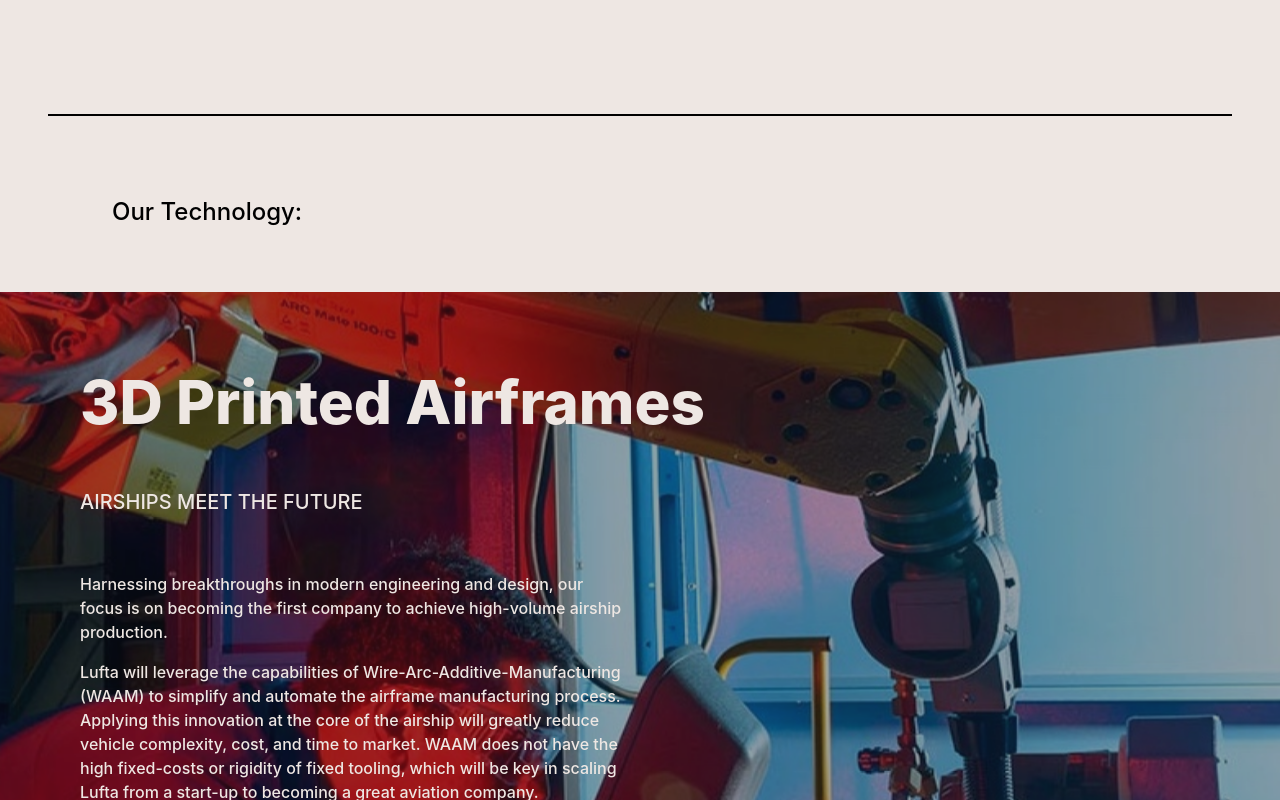
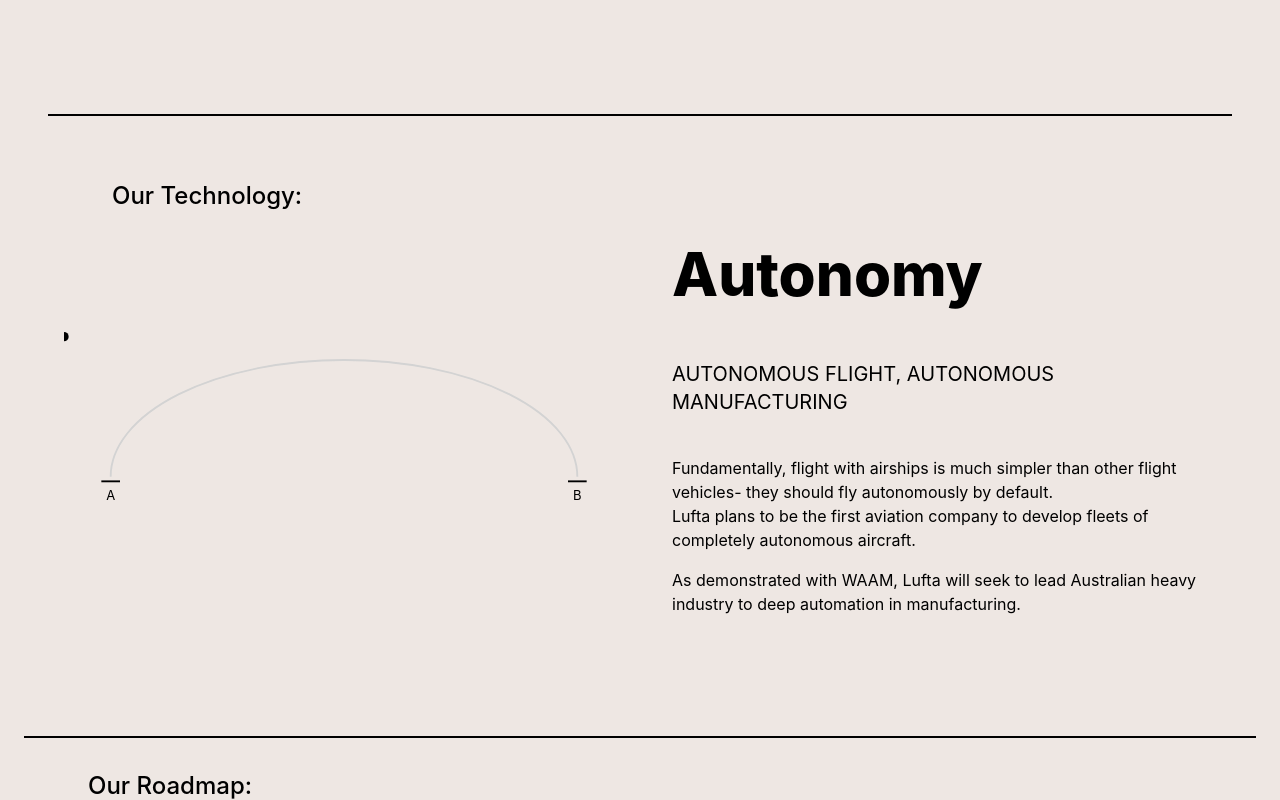
Before and after one commit to smolgrrr/Lufta, a React (Create React App) app: page / in a window 1280 px wide. Shown: the part 1500-2300 px from the top of the page. Built offline with nearby package versions, Linux system fonts and the light colour scheme.

Commit message:
smol changes

```diff
--- a/src/App.tsx
+++ b/src/App.tsx
@@ -26,7 +26,6 @@
             <>
               <HeroBanner />
               <Mission />
-              <BodyPrinting />
               <Autonomy />
               <RoadMap />
               <Founder />
--- a/src/Body/Autonomy.tsx
+++ b/src/Body/Autonomy.tsx
@@ -3,7 +3,12 @@
 
 const Autonomy: React.FC = () => {
     return (
-        <div className="z-2 p-4 sm:p-8 lg:p-16">
+        <div className="z-2 px-4 sm:px-8 lg:px-16 pb-4 sm:pb-8 lg:pb-16">
+                <div className='pl-3 sm:pl-6 lg:pl-12 pb-4 text-left'>
+                    <span id="our-technology" className='font-medium text-xl sm:text-2xl'>
+                        Our Technology:
+                    </span>
+            </div>
             <div className="grid grid-cols-1 sm:grid-cols-2 gap-4 sm:gap-8">
                 <DotAnimation />
                 <div className="text-left">
--- a/src/Body/Founder.tsx
+++ b/src/Body/Founder.tsx
@@ -46,15 +46,6 @@
                     </ul>
                     <img className="w-72 rounded-md m-auto" src="/william.png" />
                 </div>
-                <p className="text-lg font-bold sm:text-xl mb-6 pb-2 lg:pb-4">VARINDER SINGH</p>
-                <div className="flex flex-col lg:flex-row text-sm">
-                <img className="w-72 rounded-md m-auto" src="/varinder.jpeg" />
-                    <ul className='list-disc list-inside lg:pr-12 pb-4'>
-                        <li className='pb-1'>Bachelor of Technology, Kurukshetra University</li>
-                        <li className='pb-1'>Post Graduate Diploma Computer Science, Indira Gandhi National Open University</li>
-                        <li className='pb-1'>Full Stack Developer</li>
-                    </ul>
-                </div>
             </div>
         </div>
     );
--- a/src/Body/Mission.tsx
+++ b/src/Body/Mission.tsx
@@ -38,13 +38,6 @@
 
             {/* Technology */}
             <div className="w-full h-0.5 bg-black my-4"></div>
-            <div className="pt-8 sm:pt-12 lg:pt-16">
-                <div className='pl-4 sm:pl-8 lg:pl-16 pb-4'>
-                    <span id="our-technology" className='font-medium text-xl sm:text-2xl'>
-                        Our Technology:
-                    </span>
-                </div>
-            </div>
         </div>
     );
 };
--- a/src/Header/HeroBanner.tsx
+++ b/src/Header/HeroBanner.tsx
@@ -9,8 +9,8 @@
   const isMobile = window.innerWidth <= 640;
   const videoStyle = isMobile
     ? (currentVideo === '/mars_ship.mp4'
-        ? { objectPosition: 'calc(100% + 190px) center' }
-        : { objectPosition: 'calc(100% + 650px) center' })
+      ? { objectPosition: 'calc(100% + 190px) center' }
+      : { objectPosition: 'calc(100% + 650px) center' })
     : {};
 
 
@@ -59,7 +59,11 @@
       >
         <source src={currentVideo} type="video/mp4" />
       </video>
-      <div className={`absolute top-0 left-0 w-full h-full bg-black transition-opacity duration-500 ${overlayOpacity}`}></div>
+      <div className="absolute bottom-0 left-0 w-full z-10 p-4">
+        <h1 id="our-mission" className="p-4 sm:ml-16 font-bold text-6xl sm:text-7xl text-[#eee7e3] text-left">
+          Airships Return
+        </h1>
+      </div>
     </div>
   );
 };
```
